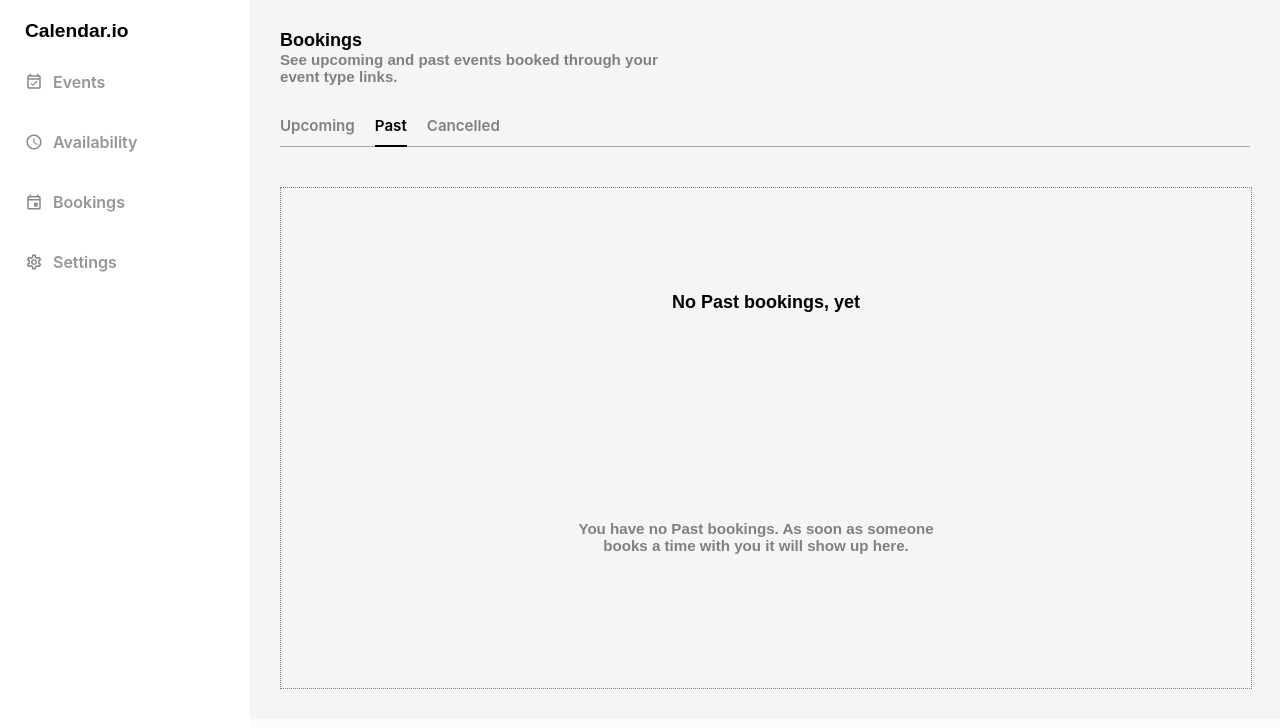
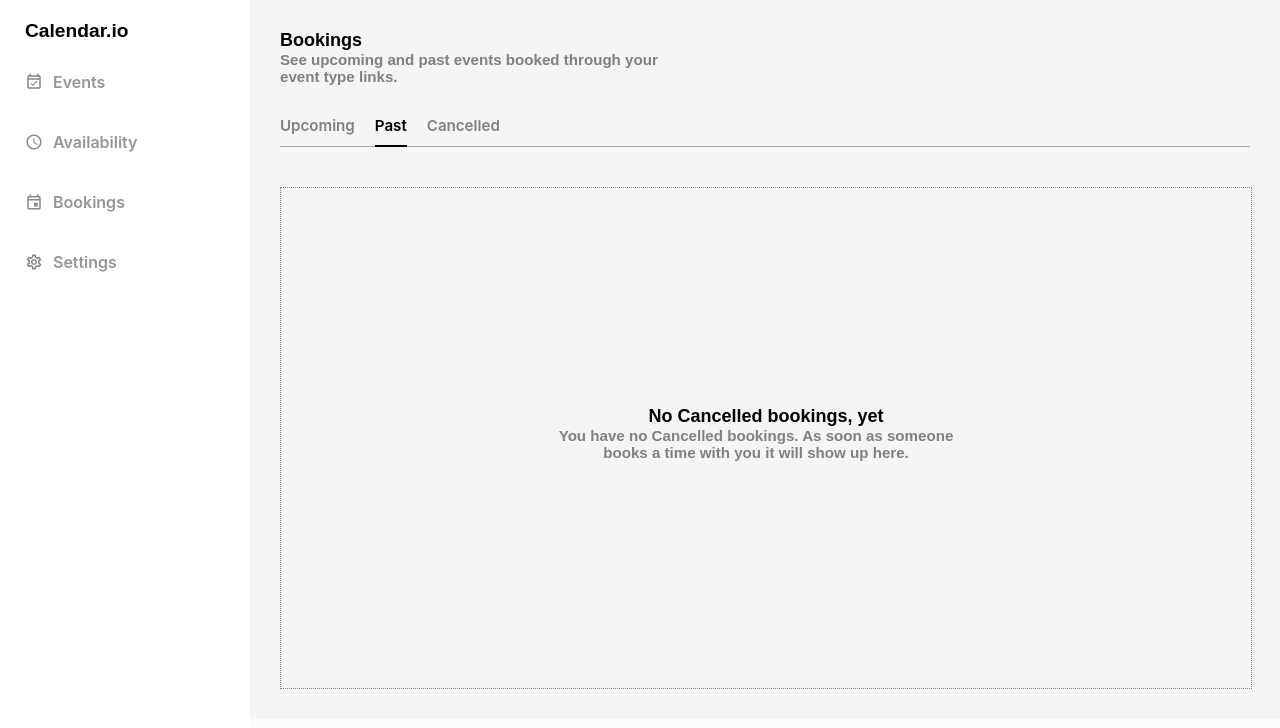
Before and after one commit to pashkatrick/calendar_io, a React (Create React App) app: page /bookings/past in a window 1280 px wide. Shown: the top 728 px of the page. Built offline with nearby package versions, Linux system fonts and the light colour scheme; no server answers; sample sign-in values are in the browser's storage.

Commit message:
page refactored

```diff
--- a/src/pages/Bookings.js
+++ b/src/pages/Bookings.js
@@ -3,7 +3,14 @@
 
 export default function Bookings(props) {
 
+  const titles = [
+    'Upcoming',
+    'Cancelled',
+    'Past'
+  ]
+
   const screen = props.param
+  const title = titles[props.param-1]
 
   return (
     <div className='_page'>
@@ -15,18 +22,14 @@
       <div className="booking_line"></div>
       <br />
       <br />
-      {screen===1 && <div className="booking_screen">
-        <span className="_title">No Upcoming bookings, yet</span>
-        <span className="_subtitle">You have no Upcoming bookings. As soon as someone books a time with you it will show up here.</span>
-      </div>}
-      {screen===2 && <div className="booking_screen">
-        <div className="_title">No Past bookings, yet</div>
-        <div className="_subtitle">You have no Past bookings. As soon as someone books a time with you it will show up here.</div>
-      </div>}
-      {screen===3 && <div className="booking_screen">
-        <div className="_title">No Cancelled bookings, yet</div>
-        <div className="_subtitle">You have no Cancelled bookings. As soon as someone books a time with you it will show up here.</div>
-      </div>}
+      <div className="booking_screen">
+        <div className="column_center">
+        <div className="icon_bookings_white"></div>
+        <br />
+        <div className="_title">{`No ${title} bookings, yet`}</div>
+        <div className="_subtitle">{`You have no ${title} bookings. As soon as someone books a time with you it will show up here.`}</div>
+        </div>
       </div>
+    </div>
   )
 }
```
